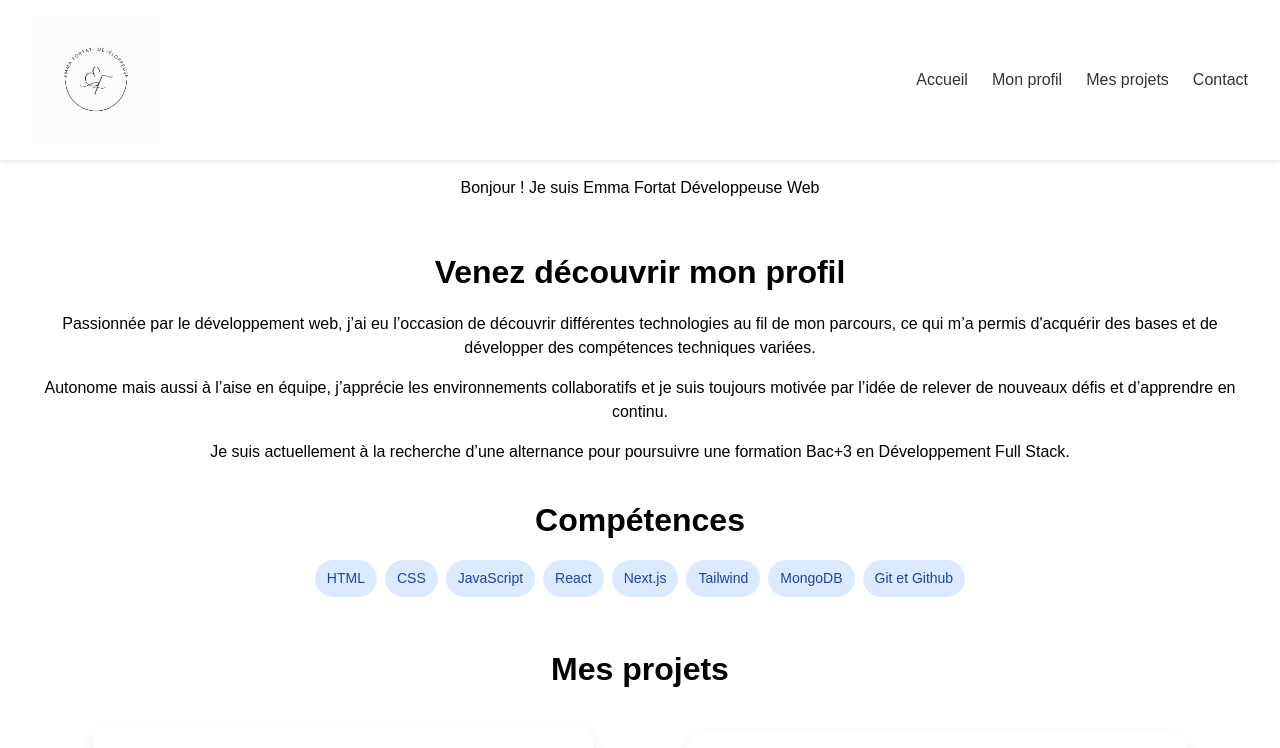
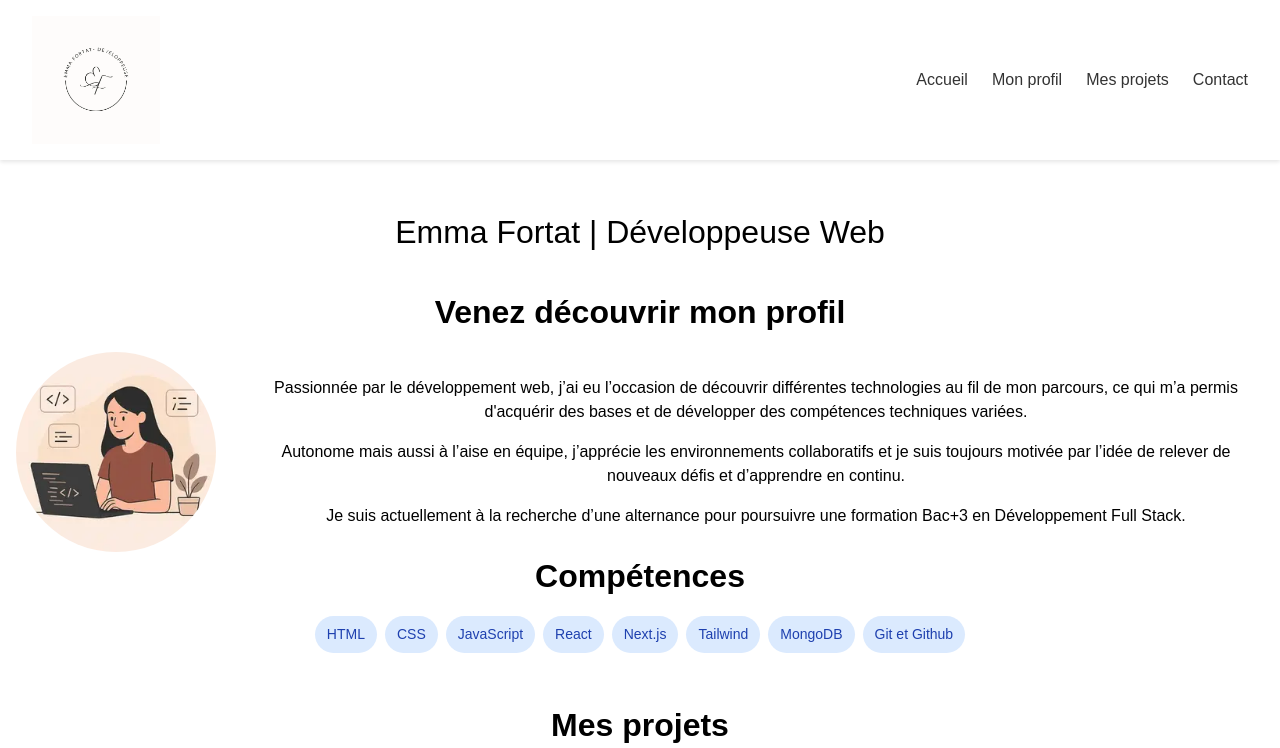
Before and after one commit to Emma-F-git/Portfolio, a Next.js app: page / in a window 1280 px wide. Shown: the top 748 px of the page. Built offline with nearby package versions, Linux system fonts and the light colour scheme.

Commit message:
Ajout d'une illustration de profil, ajustement de l'affichage, ajout d'une animation pour le titre h1

```diff
--- a/app/page.js
+++ b/app/page.js
@@ -1,28 +1,41 @@
 import ProjectsSection from "@/components/project/ProjectsSection";
+import Image from "next/image";
+import "../styles/profil.scss";
 
 export default function Home() {
   return (
     <div className="page-container">
       <main className="main-content">
-        <h1>Bonjour ! Je suis Emma Fortat Développeuse Web</h1>
+        <h1>Emma Fortat | Développeuse Web</h1>
 
         <section id="a-propos" className="a-propos-section">
           <h2 className="section-title">Venez découvrir mon profil</h2>
+          <div className="profil-content">
+            <Image
+              src="/images/illustration_de_profil.webp"
+              alt="Illustration du profil Emma Fortat"
+              width={200}
+              height={200}
+              className="rounded-full profil-image"
+            />
+            <div className="profil-text">
               <p className="section-paragraph-1">
-            Passionnée par le développement web, j’ai eu l’occasion de découvrir
-            différentes technologies au fil de mon parcours, ce qui m’a permis
-            d'acquérir des bases et de développer des compétences techniques
-            variées.
+                Passionnée par le développement web, j’ai eu l’occasion de
+                découvrir différentes technologies au fil de mon parcours, ce
+                qui m’a permis d'acquérir des bases et de développer des
+                compétences techniques variées.
               </p>
               <p className="section-paragraph-2">
                 Autonome mais aussi à l’aise en équipe, j’apprécie les
-            environnements collaboratifs et je suis toujours motivée par l’idée
-            de relever de nouveaux défis et d’apprendre en continu.
+                environnements collaboratifs et je suis toujours motivée par
+                l’idée de relever de nouveaux défis et d’apprendre en continu.
               </p>
               <p className="section-paragraph-3">
-            Je suis actuellement à la recherche d’une alternance pour poursuivre
-            une formation Bac+3 en Développement Full Stack.
+                Je suis actuellement à la recherche d’une alternance pour
+                poursuivre une formation Bac+3 en Développement Full Stack.
               </p>
+            </div>
+          </div>
         </section>
 
         <h3 className="section-title">Compétences</h3>
--- a/styles/globals.css
+++ b/styles/globals.css
@@ -85,23 +85,6 @@ body {
   }
 }
 
-/* Section À propos */
-.a-propos-section {
-  margin-top: 3rem;
-  margin-bottom: 2rem;
-}
-
-.section-title {
-  font-size: 2rem;
-  font-weight: 600;
-  margin-bottom: 1rem;
-}
-
-.section-paragraph {
-  font-size: 1.125rem;
-  color: #555;
-}
-
 /* Compétences */
 .skills-list {
   display: flex;
@@ -133,3 +116,20 @@ body {
 .btn-primary:hover {
   background-color: #1d4ed8;
 }
+
+@keyframes scaleIn {
+  0% {
+    opacity: 0;
+    transform: scale(0.8);
+  }
+  100% {
+    opacity: 1;
+    transform: scale(1);
+  }
+}
+
+h1 {
+  animation: scaleIn 1s ease forwards;
+  font-size: 32px;
+  margin: 1em;
+}
--- /dev/null
+++ b/styles/profil.scss
@@ -0,0 +1,49 @@
+/* Section Mon profil */
+.section-title {
+  font-size: 2rem;
+  font-weight: 600;
+  margin-bottom: 1rem;
+}
+
+.profil-image {
+  border-radius: 50%;
+  object-fit: cover;
+}
+
+.profil-text {
+  max-width: 1200px;
+}
+
+.a-propos-section {
+  .profil-content {
+    display: flex;
+    gap: 2rem;
+    flex-wrap: wrap;
+    align-items: center;
+    justify-content: center;
+  }
+
+  .profil-image {
+    border-radius: 50%;
+    object-fit: cover;
+    flex-shrink: 0;
+    width: 200px;
+    height: 200px;
+  }
+
+  .profil-text {
+    flex: 1;
+    min-width: 250px;
+  }
+
+  @media (max-width: 600px) {
+    .profil-content {
+      flex-direction: column;
+      align-items: center;
+    }
+
+    .profil-text {
+      text-align: center;
+    }
+  }
+}
```
Also changed, not shown: public/images/illustration_de_profil.webp (added). Lines whose indentation alone changed are shown as unchanged.
